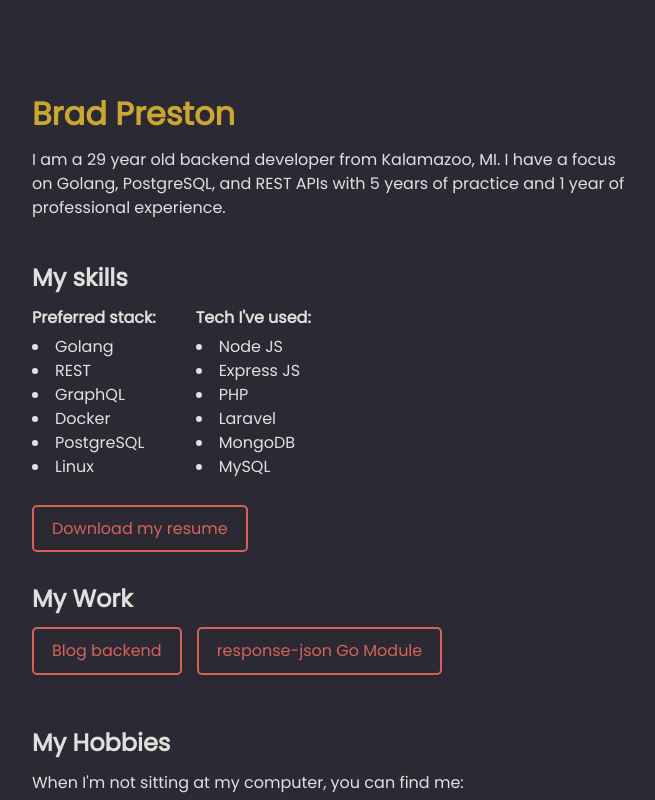
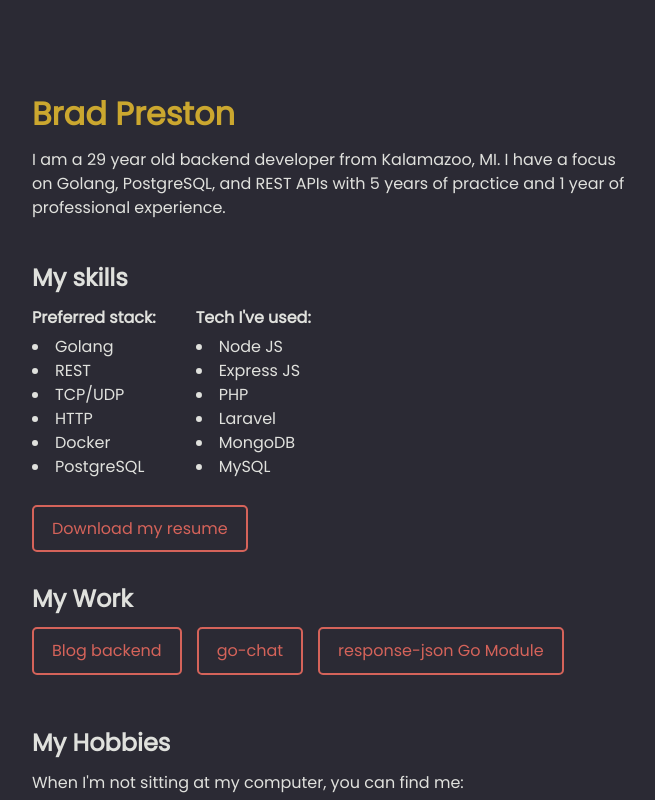
Before and after one commit to BradPreston/backend-portfolio, a Next.js app: page / in a window 1280 px wide. Shown: the top 800 px of the page, without its empty margins (308-963 px from the left). Built offline with nearby package versions, Linux system fonts and the light colour scheme.

Commit message:
added go-chat to projects

```diff
--- a/components/portfolio/Projects.ts
+++ b/components/portfolio/Projects.ts
@@ -12,6 +12,16 @@ const Projects: Project[] = [
     slug: "blog-backend"
   },
   {
+    name: "go-chat",
+    link: "https://github.com/BradPreston/go-chat",
+    bio: "This is a concurrent terminal chat app built in Go and hosted on Fly.io via a Docker container.",
+    part: "I built this app myself",
+    challenges: "I've never built a TCP chat app, so learning how to connect a client and server via TCP was a new challenge for me.",
+    stack: ["Golang", "Docker", "Fly.io"],
+    key: 'oekt92k',
+    slug: "go-chat"
+  },
+  {
     name: "response-json Go Module",
     link: "https://github.com/BradPreston/response-json",
     bio: "I created this module because I got tired of creating the same function in every project. It made more sense to me to make this into a module I could just include in every project to save myself the time of writing it.",
--- a/pages/index.tsx
+++ b/pages/index.tsx
@@ -83,10 +83,10 @@ const Home: NextPage = () => {
               <ul>
                 <li key="golang">Golang</li>
                 <li key="rest">REST</li>
-                <li key="graph">GraphQL</li>
+                <li key="tcpudp">TCP/UDP</li>
+                <li key="http">HTTP</li>
                 <li key="docker">Docker</li>
                 <li key="postgres">PostgreSQL</li>
-                <li key="linux">Linux</li>
               </ul>
             </div>
             <div className={styles.stack}>
```
